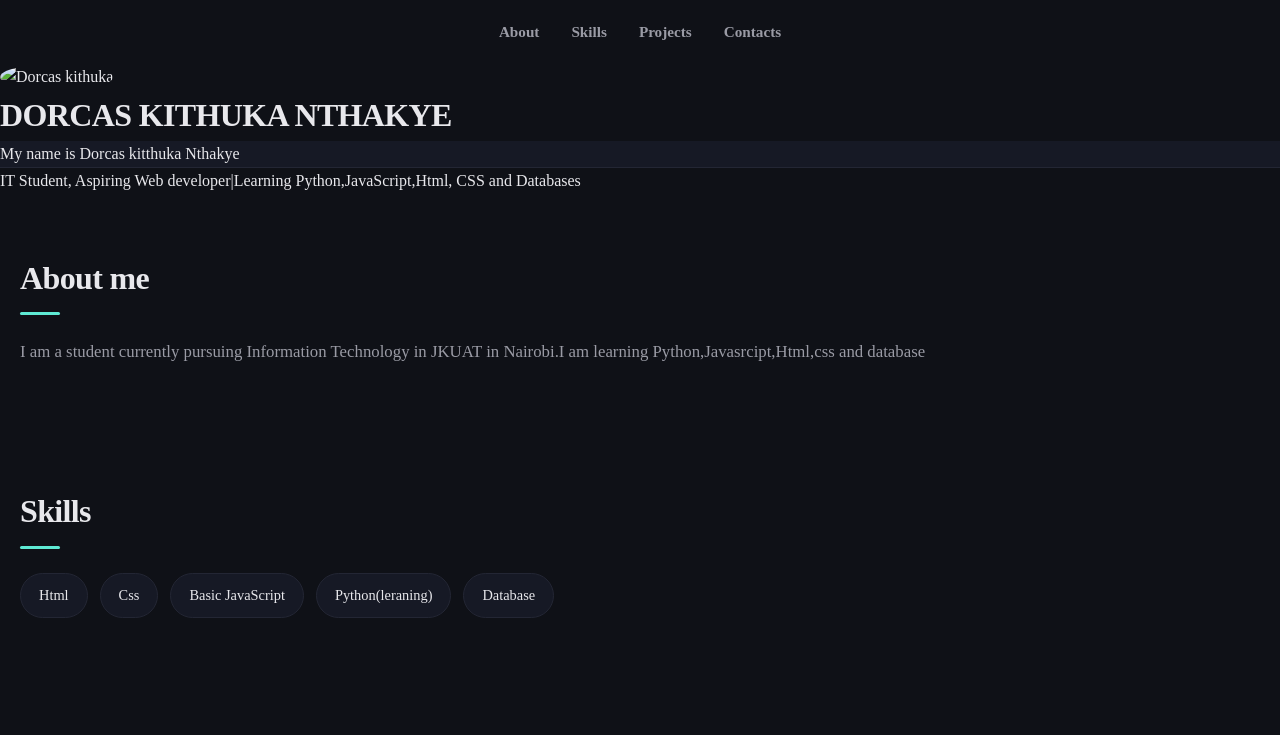
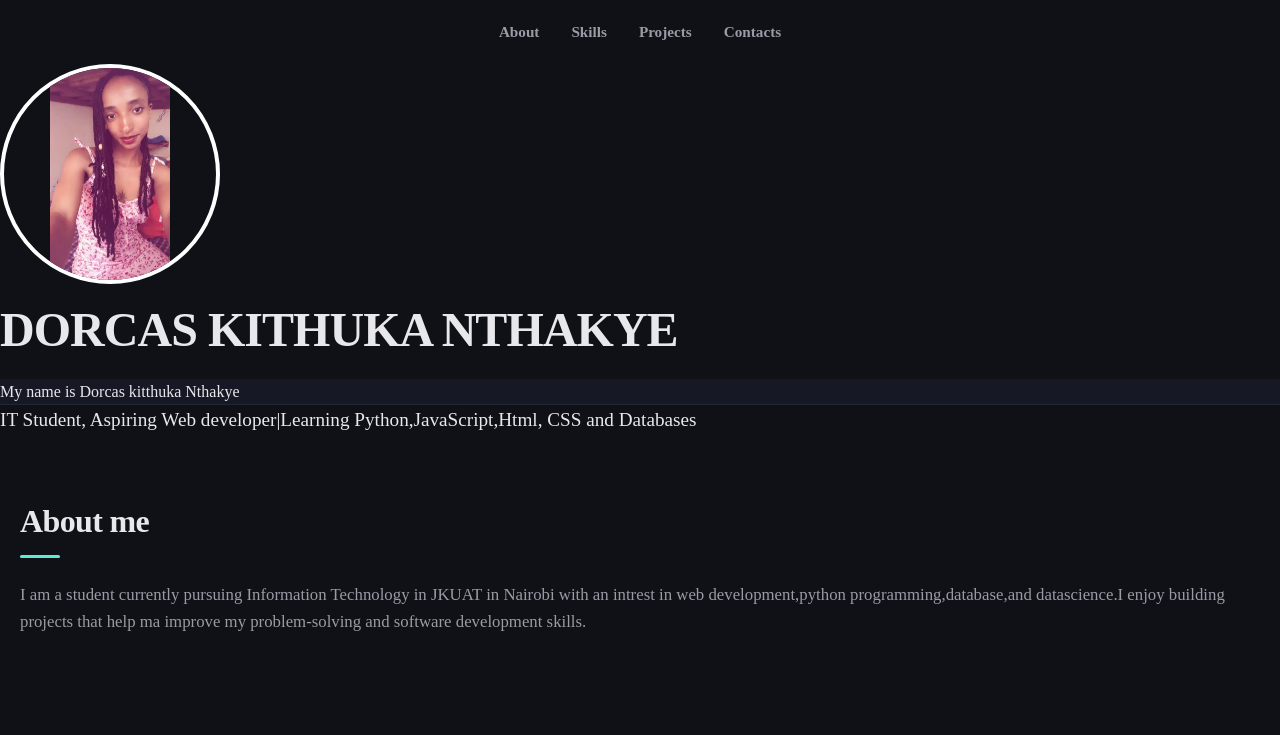
Before and after one commit to nthakye/my---portfolio, a plain HTML site: page index.html in a window 1280 px wide. Shown: the top 735 px of the page. Drawn offline with Linux system fonts and the light colour scheme.

Commit message:
updated portfolio with photo and styling

```diff
--- a/index.html
+++ b/index.html
@@ -22,14 +22,14 @@
     </nav>
 
     <div class="hero">
-        <img src="images/profile.jpg" alt="Dorcas kithuka"class="profile-pic">
+        <img src="dorcas image.jpg" alt="Dorcas kithuka"class="profile-pic">
     <h1>DORCAS KITHUKA NTHAKYE</h1>
     <header> My name is Dorcas kitthuka Nthakye</header>
     <p>IT Student, Aspiring Web developer|Learning Python,JavaScript,Html, CSS and Databases</p>
    </div>
     <section id="about">
         <h2>About me</h2>
-        <p>I am a student currently pursuing Information Technology in JKUAT in Nairobi.I am learning Python,Javasrcipt,Html,css  and database</p>
+        <p>I am a student currently pursuing Information Technology in JKUAT in Nairobi  with an intrest in web development,python programming,database,and datascience.I enjoy building projects that help ma improve my problem-solving and software development skills.</p>
 
 
     </section>
@@ -56,6 +56,7 @@
     <h4>Contacts</h4>
     <p>Email:dorcaskithuka301@gmail.com</p>
     <p>Phone:+25468169731</p>
+    <P> Whatsapp Chat:+254779834403</P>
     <div class="social-links">
         <a href="https://github.com/nthkye">GitHub</a>
         <a href="https://linkedin.com/in/dorcas kithuka">LinkedIn</a>
--- a/style.css
+++ b/style.css
@@ -166,10 +166,12 @@ footer{
 }
 
 .profile-pic{
-    width:150px;
-    height:150px;
+    width:220px;
+    height:220px;
     border-radius:50%;
-    object-fit:cover;
+    object-fit:contain;
+    border:4px solid white;
+
 }
 
 html{
@@ -179,3 +181,12 @@ html{
 section{
     padding:60px 20px;
 }
+
+.hero h1{
+    font-size:3rem;
+    margin-bottom:10px;
+}
+
+.hero p{
+    font-size:1.2rem;
+}
```
Also changed, not shown: dorcas image.jpg (added).
